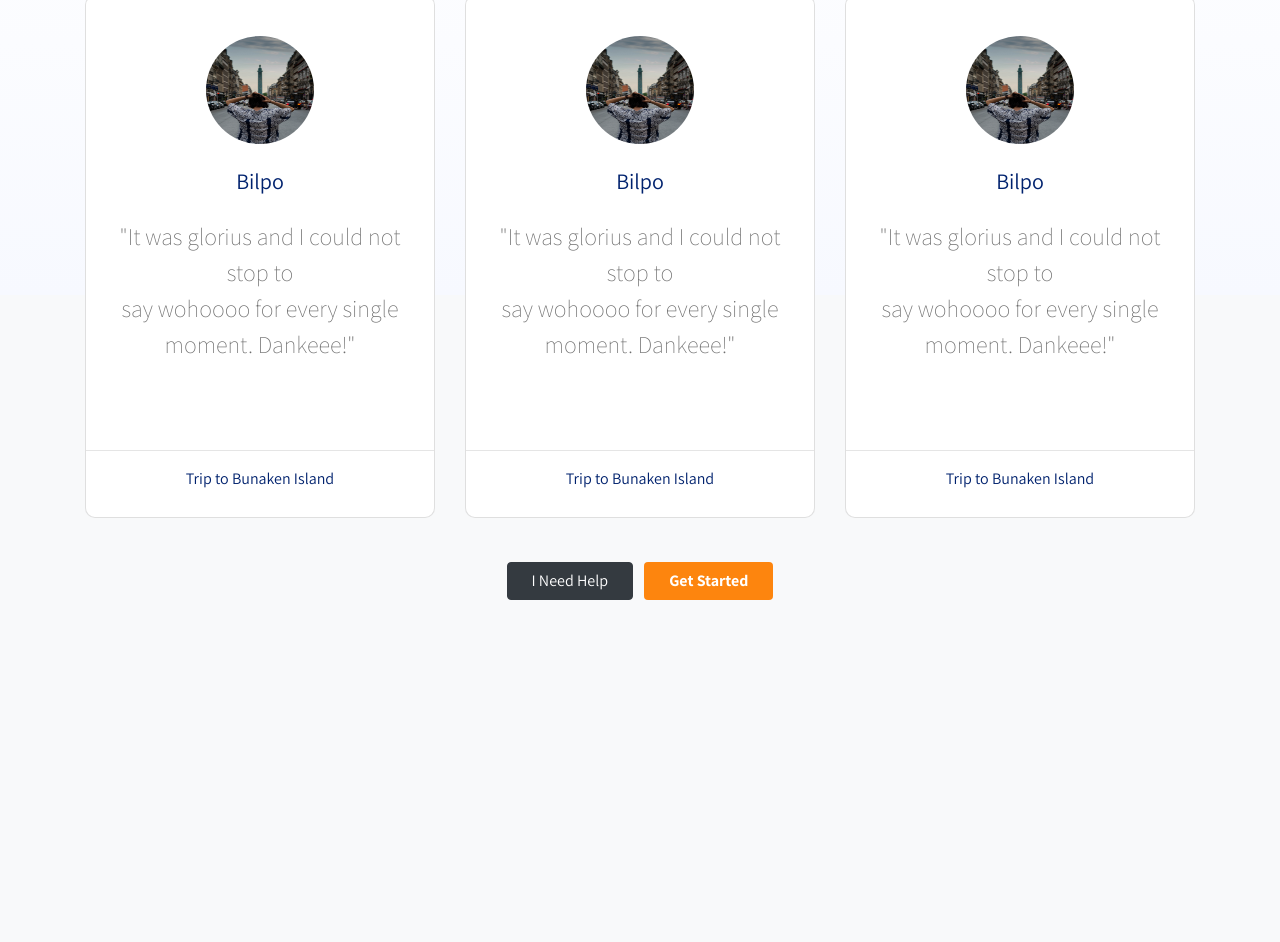
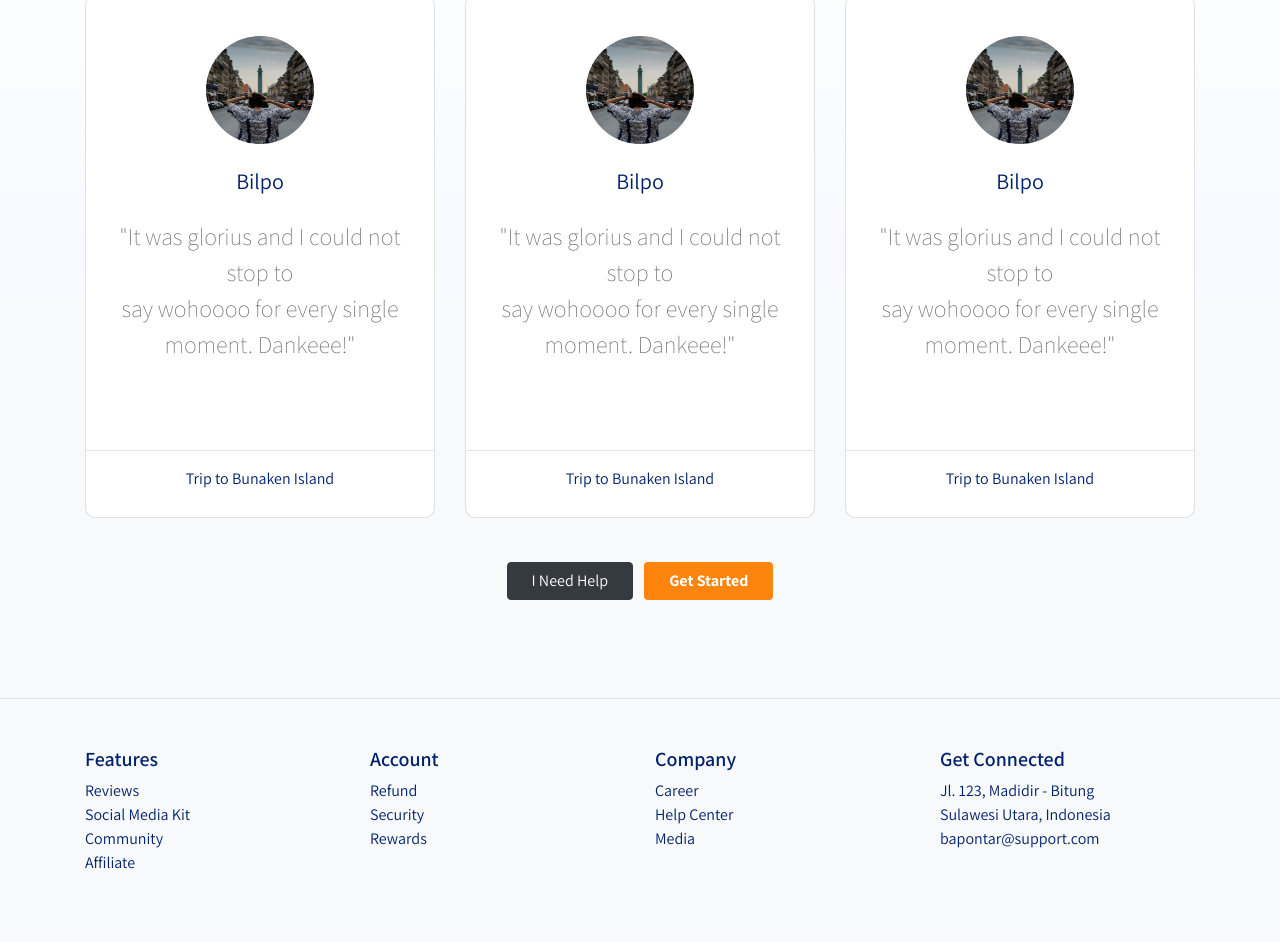
Before and after one commit to billpebert/fe-bapontar, a plain HTML site: page index.html in a window 1280 px wide. Shown: the part 1870-2812 px from the top of the page. Before the commit the page ends 2520 px from the top, so only its background shows below. Drawn offline with nearby package versions, Linux system fonts and the light colour scheme; a web font is replaced by a local one.

Commit message:
footer selesai

```diff
--- a/frontend/scss/main.scss
+++ b/frontend/scss/main.scss
@@ -263,3 +263,14 @@ header {
     }
   }
 }
+
+//section-footer
+.section-footer {
+  a {
+    color: #00226e;
+  }
+
+  h5 {
+    font-weight: 600;
+  }
+}
--- a/index.html
+++ b/index.html
@@ -246,6 +246,55 @@
 
     </main>
 
+    <!-- FOOTER -->
+    <footer class="section-footer mt-5 mb-4 border-top">
+        <div class="container pt-5 pb-5">
+            <div class="row justify-content-center">
+                <div class="col-12">
+                    <div class="row">
+
+                        <div class="col-12 col-md-4 col-lg-3">
+                            <h5>Features</h5>
+                            <ul class="list-unstyled">
+                                <li><a href="#">Reviews</a></li>
+                                <li><a href="#">Social Media Kit</a></li>
+                                <li><a href="#">Community</a></li>
+                                <li><a href="#">Affiliate</a></li>
+                            </ul>
+                        </div>
+
+                        <div class="col-12 col-md-4 col-lg-3">
+                            <h5>Account</h5>
+                            <ul class="list-unstyled">
+                                <li><a href="#">Refund</a></li>
+                                <li><a href="#">Security</a></li>
+                                <li><a href="#">Rewards</a></li>
+                            </ul>
+                        </div>
+
+                        <div class="col-12 col-md-4 col-lg-3">
+                            <h5>Company</h5>
+                            <ul class="list-unstyled">
+                                <li><a href="#">Career</a></li>
+                                <li><a href="#">Help Center</a></li>
+                                <li><a href="#">Media</a></li>
+                            </ul>
+                        </div>
+
+                        <div class="col-12 col-md-4 col-lg-3">
+                            <h5>Get Connected</h5>
+                            <ul class="list-unstyled">
+                                <li><a href="#">Jl. 123, Madidir - Bitung</a></li>
+                                <li><a href="#">Sulawesi Utara, Indonesia</a></li>
+                                <li><a href="#">bapontar@support.com</a></li>
+                            </ul>
+                        </div>
+                    </div>
+                </div>
+            </div>
+        </div>
+    </footer>
+
     <script src="frontend/jquery-3.5.1.min.js"></script>
     <script src="frontend/js/bootstrap.js"></script>
     <script src="frontend/libraries/retina/retina.min.js"></script>
```
Also changed, not shown: frontend/scss/main.css, 1 other file.
